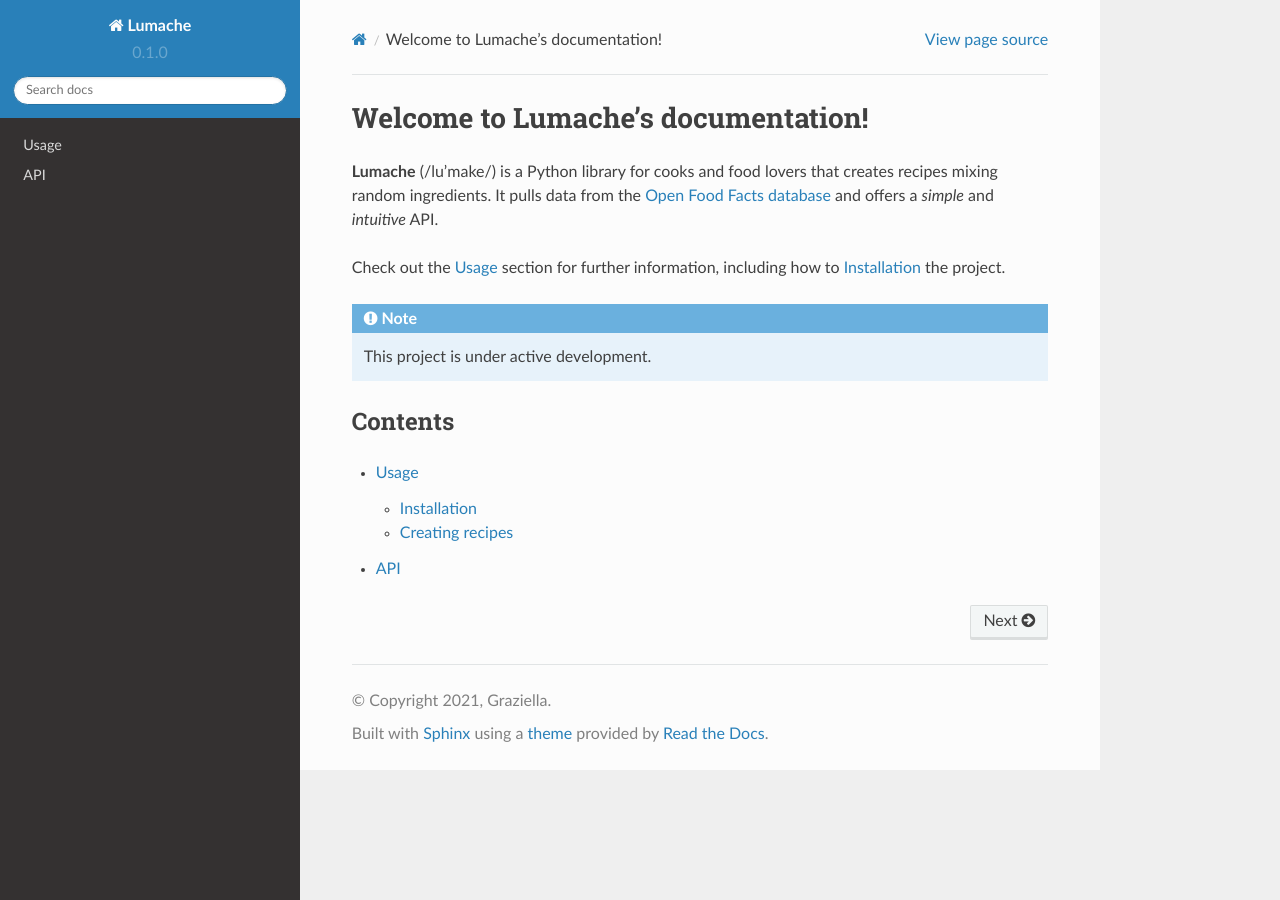
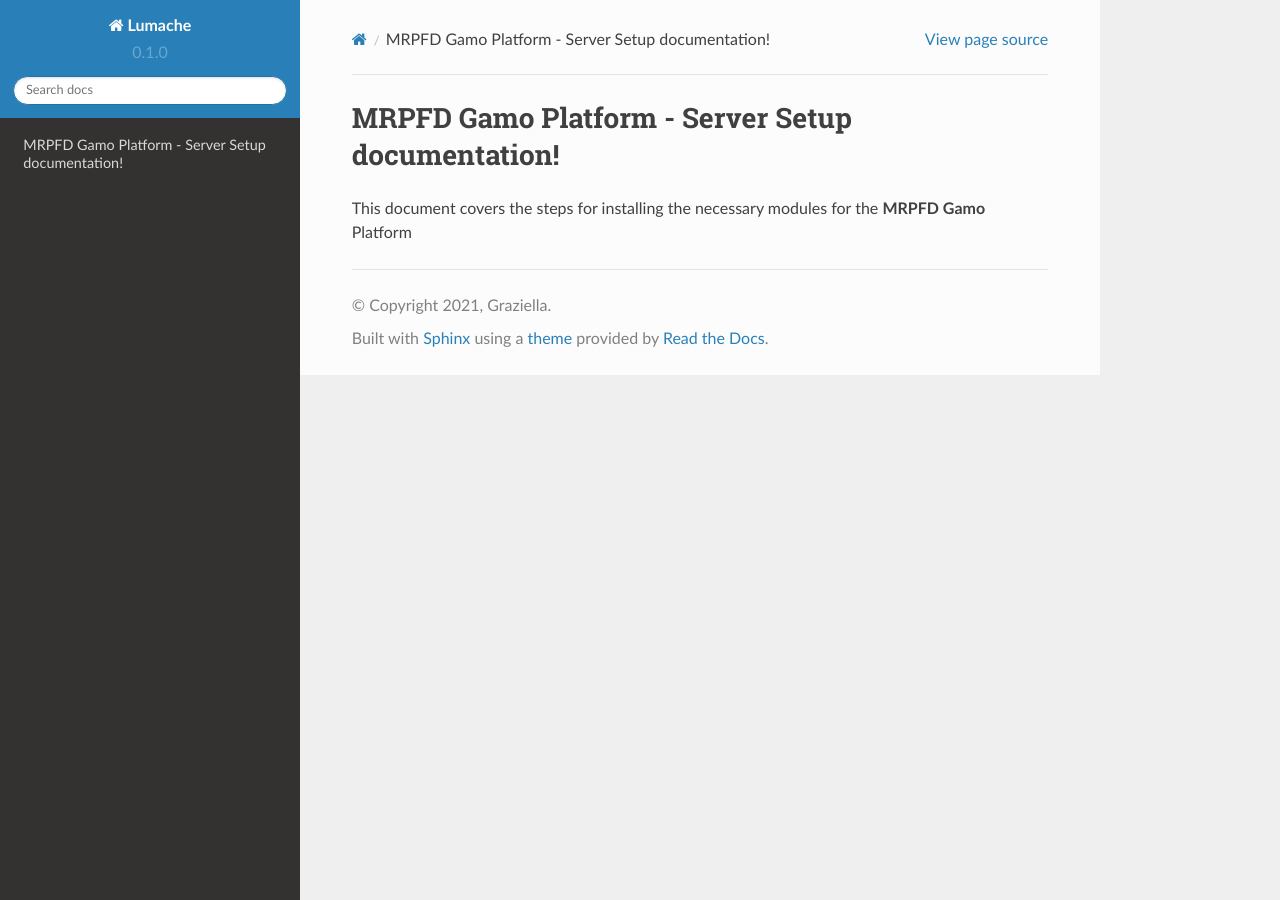
Before and after one commit to madhu-ibs/mrpfd-gamo-documentation, a Sphinx documentation site: the page built from docs/source/index.rst, in a window 1280 px wide. Built offline with Sphinx 7.4.7 and the Read the Docs theme 2.0.0, drawn with Linux system fonts in a browser that asks for light colours.

Commit message:
Update index.rst

```diff
--- a/docs/source/index.rst
+++ b/docs/source/index.rst
@@ -1,22 +1,4 @@
-Welcome to Lumache's documentation!
-===================================
+MRPFD Gamo Platform - Server Setup documentation!
+==================================================
 
-**Lumache** (/lu'make/) is a Python library for cooks and food lovers
-that creates recipes mixing random ingredients.
-It pulls data from the `Open Food Facts database <https://world.openfoodfacts.org/>`_
-and offers a *simple* and *intuitive* API.
-
-Check out the :doc:`usage` section for further information, including
-how to :ref:`installation` the project.
-
-.. note::
-
-   This project is under active development.
-
-Contents
---------
-
-.. toctree::
-
-   usage
-   api
+This document covers the steps for installing the necessary modules for the **MRPFD Gamo** Platform
```
